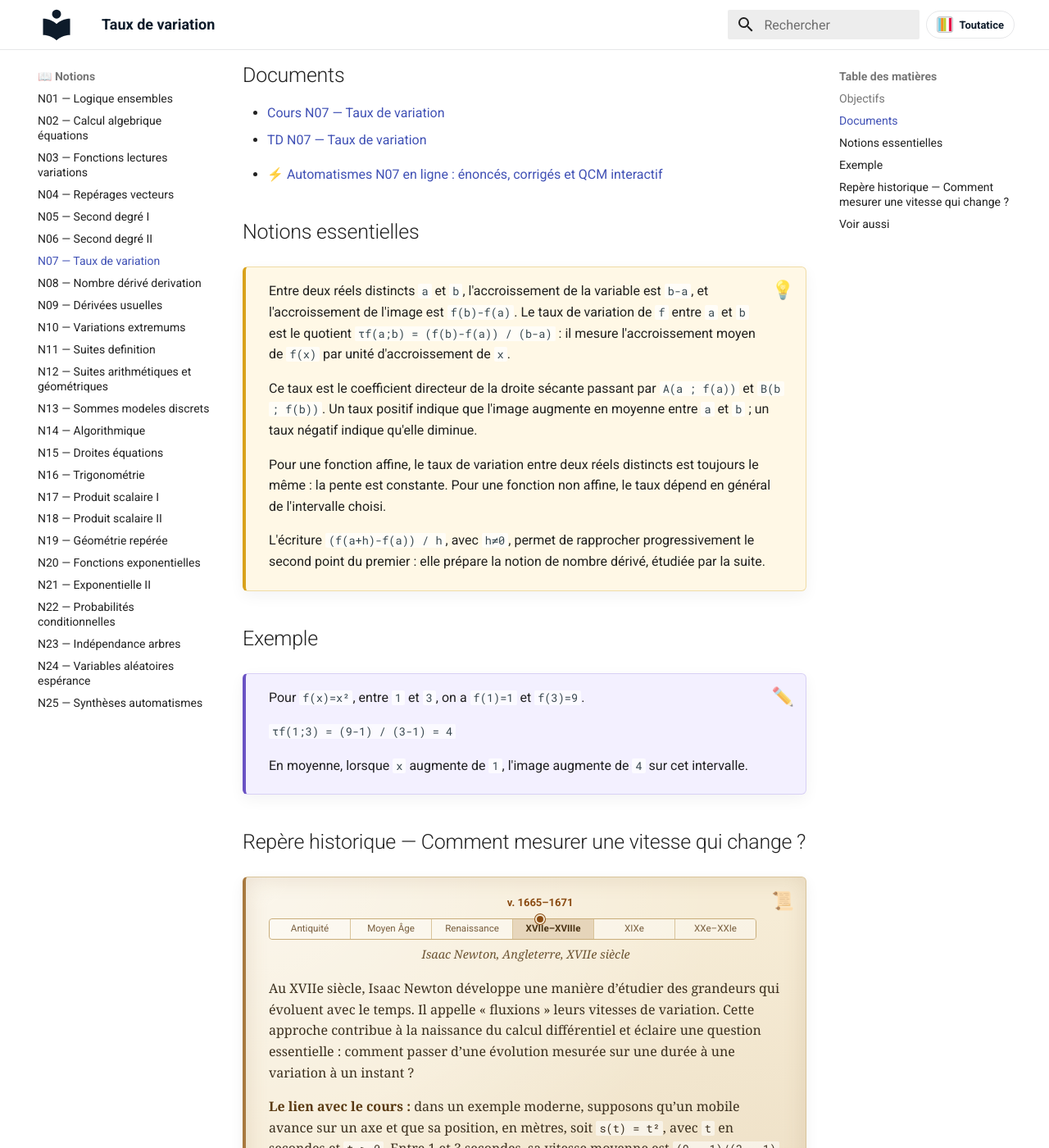
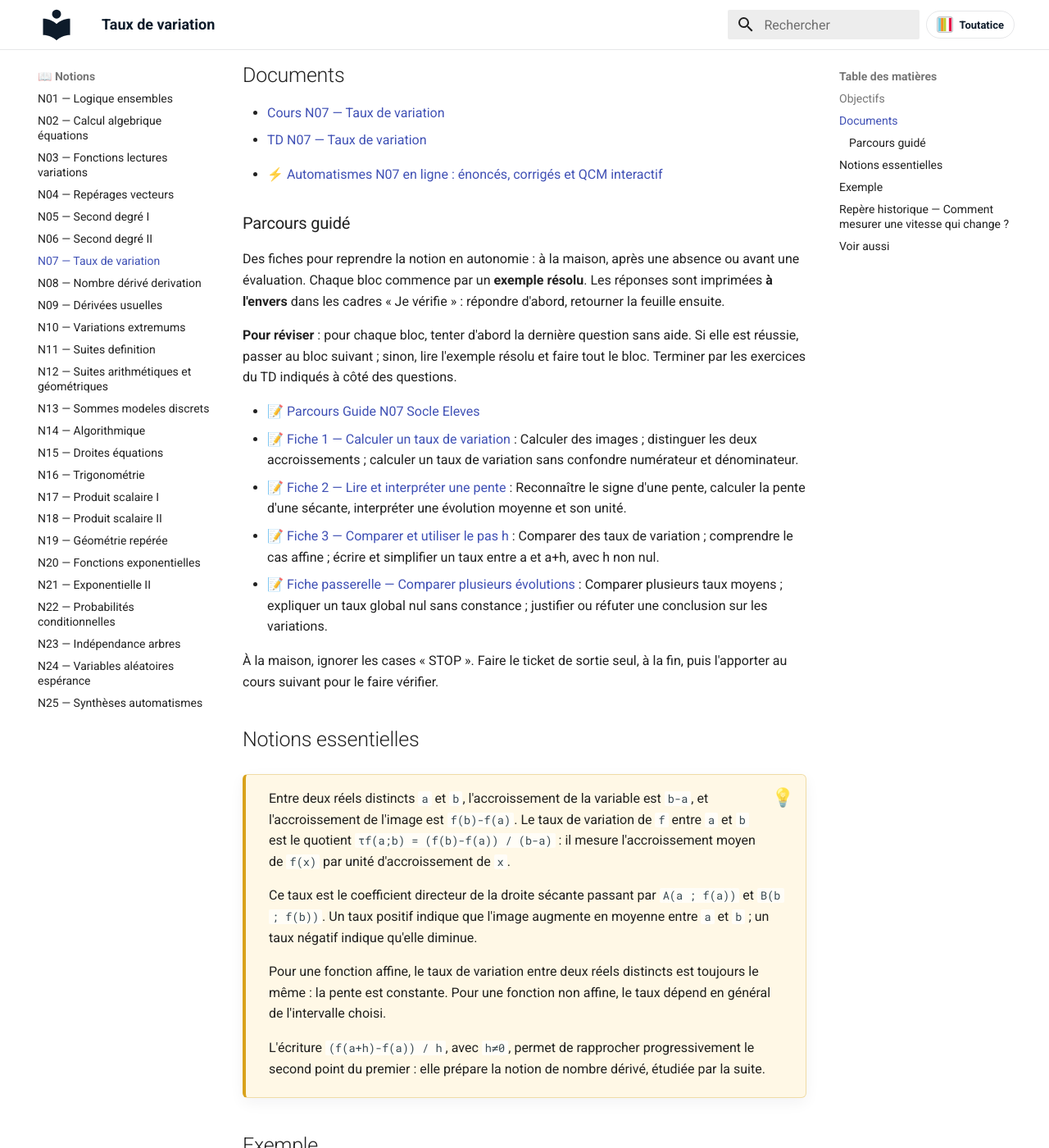
Before and after one commit to vnicolle56610/maths-premiere-specialite, an MkDocs documentation site: the page built from docs/notions/N07-taux-de-variation.md, in a window 1280 px wide and 1400 px high, scrolled down 626 px. Shown: the whole window at 82% size. Built offline with MkDocs 1.6.1 and Material for MkDocs 9.7.7, drawn with Linux system fonts in a browser that asks for light colours.

Commit message:
Publication automatique : 8 fichier(s) copié(s), 3 page(s) mise(s) à jour
Fichiers copiés :
  - docs/parcours-guide/PARCOURS_GUIDE_N06_PARTIE_1_FICHE_1_CORRIGE.pdf
  - docs/parcours-guide/PARCOURS_GUIDE_N06_PARTIE_1_FICHE_2_CORRIGE.pdf
  - docs/parcours-guide/PARCOURS_GUIDE_N06_PARTIE_1_FICHE_3_CORRIGE.pdf
  - docs/parcours-guide/PARCOURS_GUIDE_N07_FICHE_1.pdf
  - docs/parcours-guide/PARCOURS_GUIDE_N07_FICHE_2.pdf
  - docs/parcours-guide/PARCOURS_GUIDE_N07_FICHE_3.pdf
  - docs/parcours-guide/PARCOURS_GUIDE_N07_FICHE_4.pdf
  - docs/parcours-guide/PARCOURS_GUIDE_N07_SOCLE_ELEVES.pdf

Pages mises à jour :
  - docs/corriges/index.md
  - docs/notions/N06-second-degre-ii.md
  - docs/notions/N07-taux-de-variation.md

Autres fichiers :
  - publication_manifest.json

Généré par le protocole de publication (publier_ressources_site.py / publier_ressources_gui.py).

```diff
--- a/docs/notions/N07-taux-de-variation.md
+++ b/docs/notions/N07-taux-de-variation.md
@@ -32,6 +32,22 @@ Le taux de variation mesure une évolution moyenne entre deux valeurs. Il relie
 <!-- AUTOMATISMES-WEB:START -->
 - ⚡ [Automatismes N07 en ligne : énoncés, corrigés et QCM interactif](../automatismes/automatismes-N07-taux-de-variation.md)
 <!-- AUTOMATISMES-WEB:END -->
+
+<!-- PARCOURS-GUIDE:START -->
+### Parcours guidé
+
+Des fiches pour reprendre la notion en autonomie : à la maison, après une absence ou avant une évaluation. Chaque bloc commence par un **exemple résolu**. Les réponses sont imprimées **à l'envers** dans les cadres « Je vérifie » : répondre d'abord, retourner la feuille ensuite.
+
+**Pour réviser** : pour chaque bloc, tenter d'abord la dernière question sans aide. Si elle est réussie, passer au bloc suivant ; sinon, lire l'exemple résolu et faire tout le bloc. Terminer par les exercices du TD indiqués à côté des questions.
+
+- 📝 [Parcours Guide N07 Socle Eleves](../parcours-guide/PARCOURS_GUIDE_N07_SOCLE_ELEVES.pdf)
+- 📝 [Fiche 1 — Calculer un taux de variation](../parcours-guide/PARCOURS_GUIDE_N07_FICHE_1.pdf) : Calculer des images ; distinguer les deux accroissements ; calculer un taux de variation sans confondre numérateur et dénominateur.
+- 📝 [Fiche 2 — Lire et interpréter une pente](../parcours-guide/PARCOURS_GUIDE_N07_FICHE_2.pdf) : Reconnaître le signe d'une pente, calculer la pente d'une sécante, interpréter une évolution moyenne et son unité.
+- 📝 [Fiche 3 — Comparer et utiliser le pas h](../parcours-guide/PARCOURS_GUIDE_N07_FICHE_3.pdf) : Comparer des taux de variation ; comprendre le cas affine ; écrire et simplifier un taux entre a et a+h, avec h non nul.
+- 📝 [Fiche passerelle — Comparer plusieurs évolutions](../parcours-guide/PARCOURS_GUIDE_N07_FICHE_4.pdf) : Comparer plusieurs taux moyens ; expliquer un taux global nul sans constance ; justifier ou réfuter une conclusion sur les variations.
+
+À la maison, ignorer les cases « STOP ». Faire le ticket de sortie seul, à la fin, puis l'apporter au cours suivant pour le faire vérifier.
+<!-- PARCOURS-GUIDE:END -->
 
 ## Notions essentielles
 
```
Also changed, not shown: docs/corriges/index.md (+3 -0 lines), docs/notions/N06-second-degre-ii.md (+4 -4 lines), publication_manifest.json (+12 -0 lines), 8 other files.
